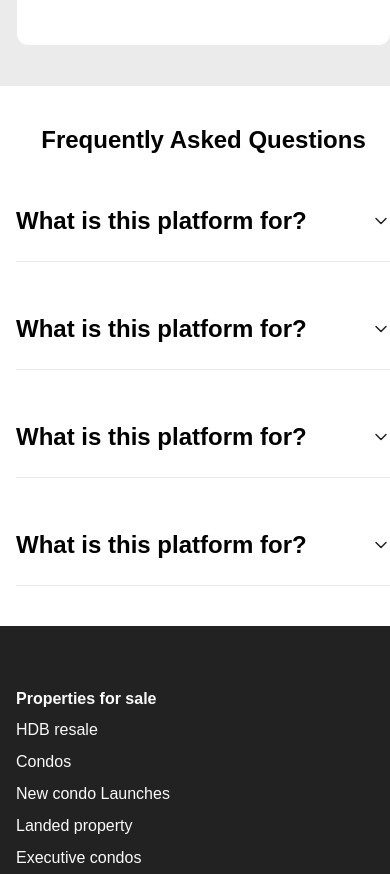
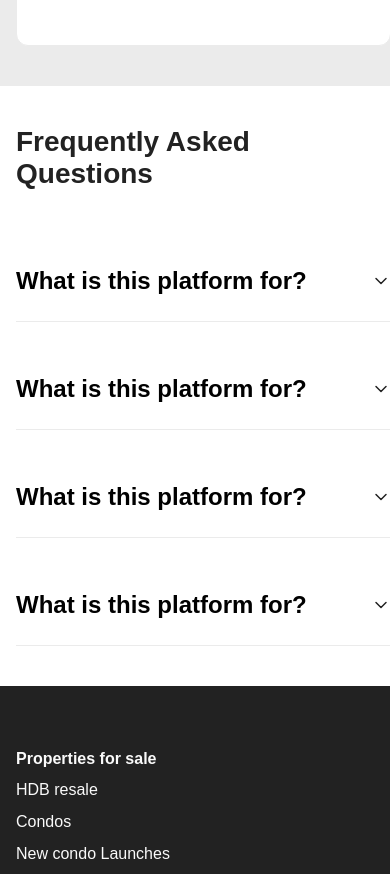
Before and after one commit to mihailapuste/arrow-space-test, a website: page index.html in a window 390 px wide. Shown: the part 10030-10904 px from the top of the page. Drawn offline with Linux system fonts and the light colour scheme.

Commit message:
faq responsive

```diff
--- a/styles.css
+++ b/styles.css
@@ -956,32 +956,35 @@ body {
     margin: 0;
 }
 
-.faq-title {
-    text-align: center;
-    font-size: 28px;
-    font-weight: 600;
-    margin: 0;
-}
-
 .faq-cards-section {
     padding: 40px 0px;
-    background: white;
+    width: 100%;
+    box-sizing: border-box;
 }
 
 .faq-cards-container {
     display: flex;
     flex-direction: column;
+    width: 100%;
     max-width: 100%;
-    gap: 24px;
+    gap: 51px;
+}
+
+.faq-title {
+    margin-top: 0;
+    margin-bottom: 32px;
+    font-size: 32px;
+    font-weight: 600;
+    color: var(--Secondary);
 }
 
 .faq-item {
     align-self: stretch;
+    width: 100%;
     padding-bottom: 24px;
     border-bottom: 1px var(--Neutral-400, #EBEBEB) solid;
     display: flex;
     flex-direction: column;
-    width: 100%;
 }
 
 .faq-content {
@@ -1081,6 +1084,32 @@ body {
     }
 }
 
+@media screen and (max-width: 768px) {
+    .faq-cards-section {
+        padding: 32px 0;
+    }
+
+    .faq-cards-container {
+        gap: 32px;
+        width: 100%;
+    }
+
+    .faq-title {
+        font-size: 28px;
+        margin-bottom: 24px;
+    }
+
+    .faq-question {
+        font-size: 20px;
+        line-height: 28px;
+    }
+
+    .faq-answer p {
+        font-size: 16px;
+        line-height: 24px;
+    }
+}
+
 .icon-circle {
     width: 112px;
     height: 112px;
```
